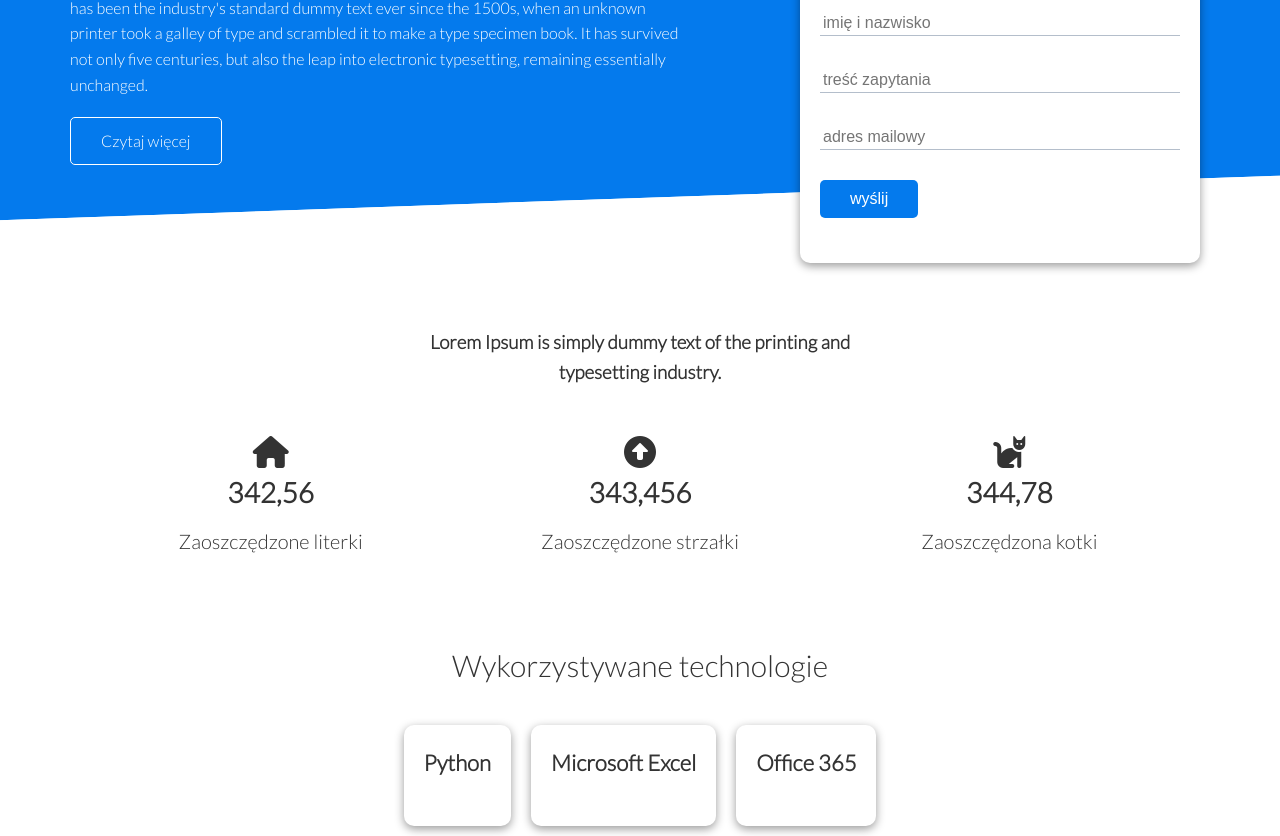
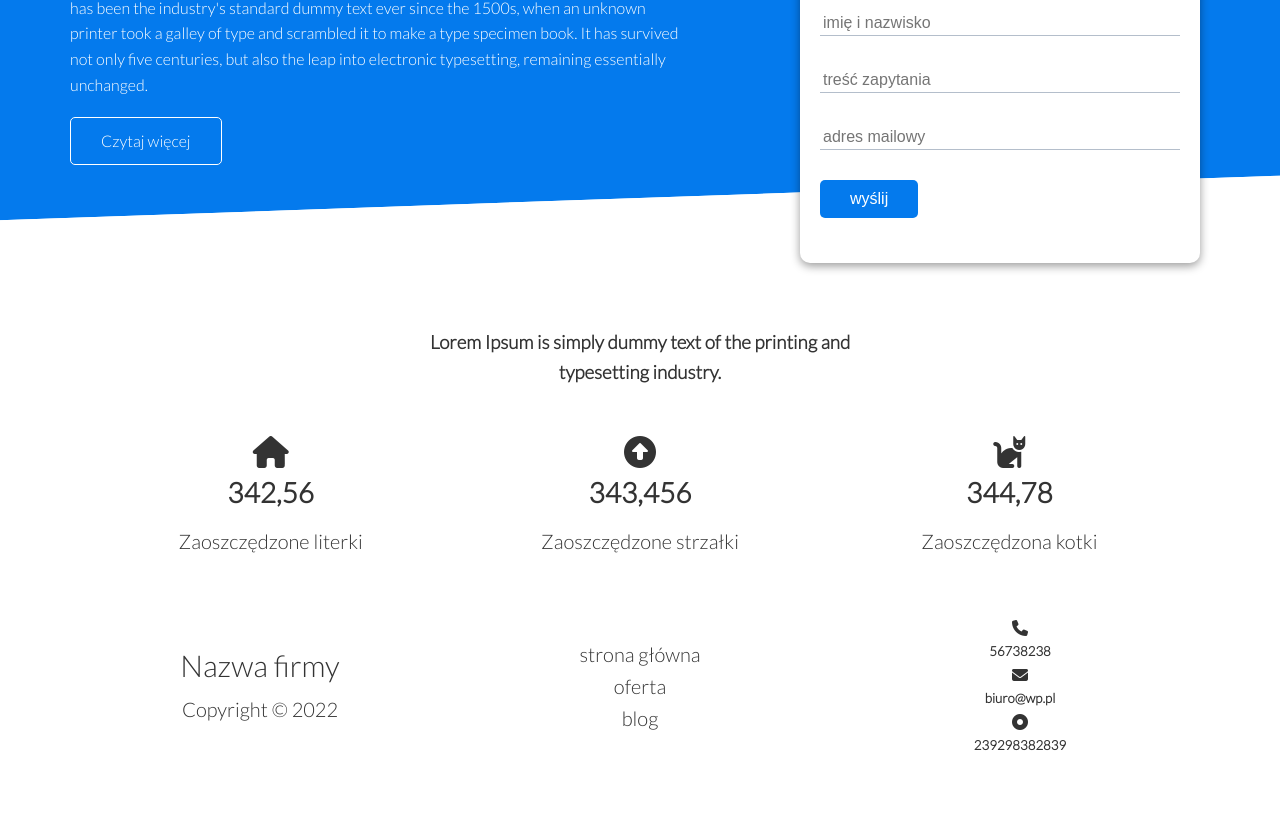
Before and after one commit to si2ko/energy_efficiency_website, a plain HTML site: page index.html in a window 1280 px wide. Shown: the part 228-1064 px from the top of the page. After the commit the page ends 984 px from the top, so only its background shows below. Drawn offline with Linux system fonts and the light colour scheme.

Commit message:
Add footer

```diff
--- a/index.html
+++ b/index.html
@@ -77,27 +77,29 @@
                 </div>
             </div>
         </div>
-    </section>
-    <!-- Technologie-->
-    <section class="languages">
-        <h2 class="text_center my-1">
-            Wykorzystywane technologie
-        </h2>
-        <div class="container flex">
-            <div class="card">
-                <h4>Python</h4>
-                <img src="images/python.png" alt="">
+    <!--Footer-->
+    <footer class="footer bg-dark py-5">
+        <div class="container grid grid-3">
+            <div>
+                <h1>Nazwa firmy </h1>
+                <p>Copyright &copy; 2022</p>
             </div>
-            <div class="card">
-                <h4>Microsoft Excel</h4>
-                <img src="images/excel.png" alt="">
-            </div>
-            <div class="card">
-                <h4>Office 365</h4>
-                <img src="images/office.png" alt="">
-            </div>
+            <nav>
+                <ul>
+                    <li><a href="index.html">strona główna</a></li>
+                    <li><a href="oferta.html">oferta</a></li>
+                    <li><a href="blog.html">blog</a></li>
+                </ul>
+            </nav>
+            <nav>
+                <ul>
+                    <i class="fa-solid fa-phone"></i><h5>56738238</h5>
+                    <i class="fa-solid fa-envelope"></i><h5>biuro@wp.pl</h5>
+                    <i class="fa-sharp fa-solid fa-circle-dot"></i><h5>239298382839</h5>
+                </ul>
+            </nav>
         </div>
-    </section>
+    </footer>
 
 </body>
 </html>
```
